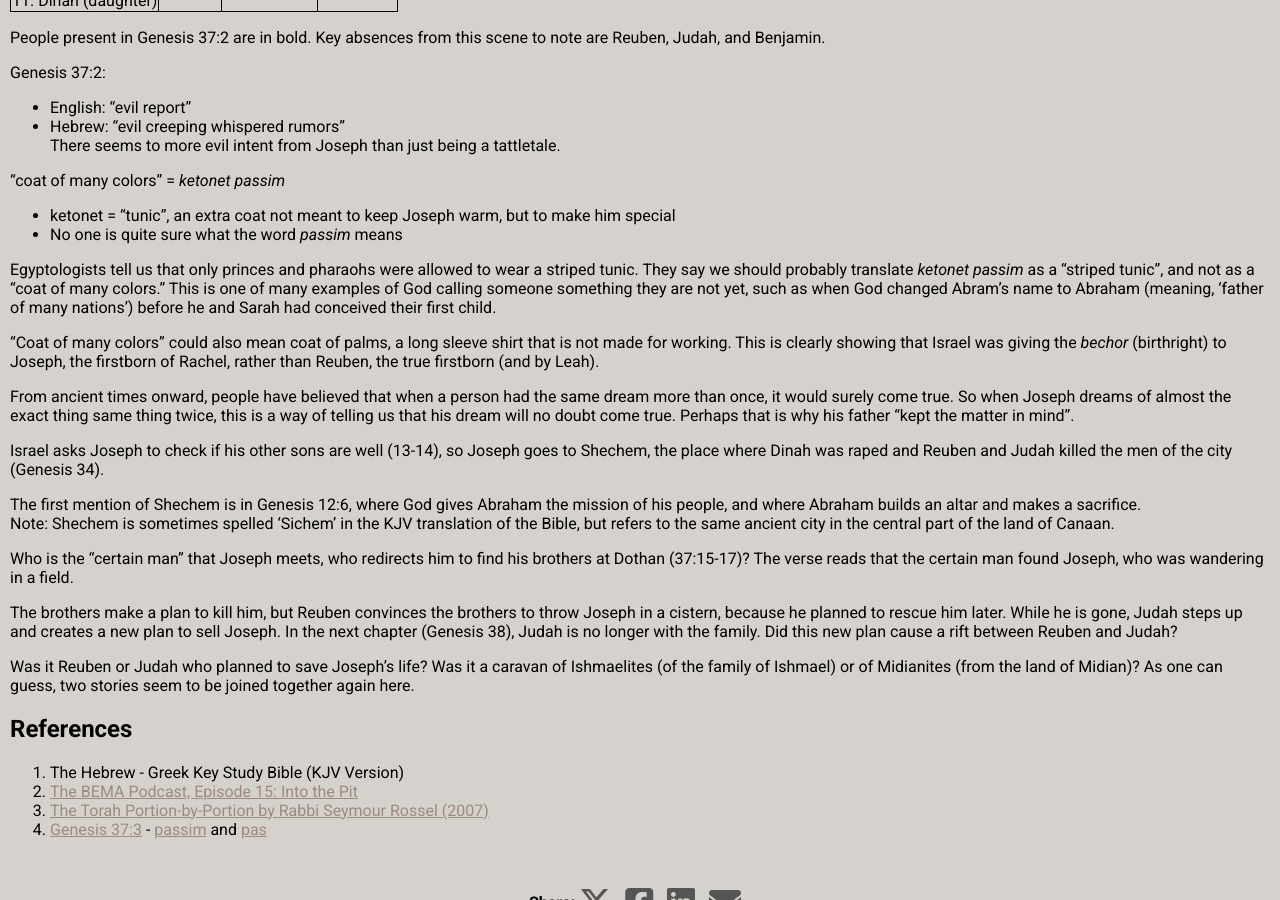
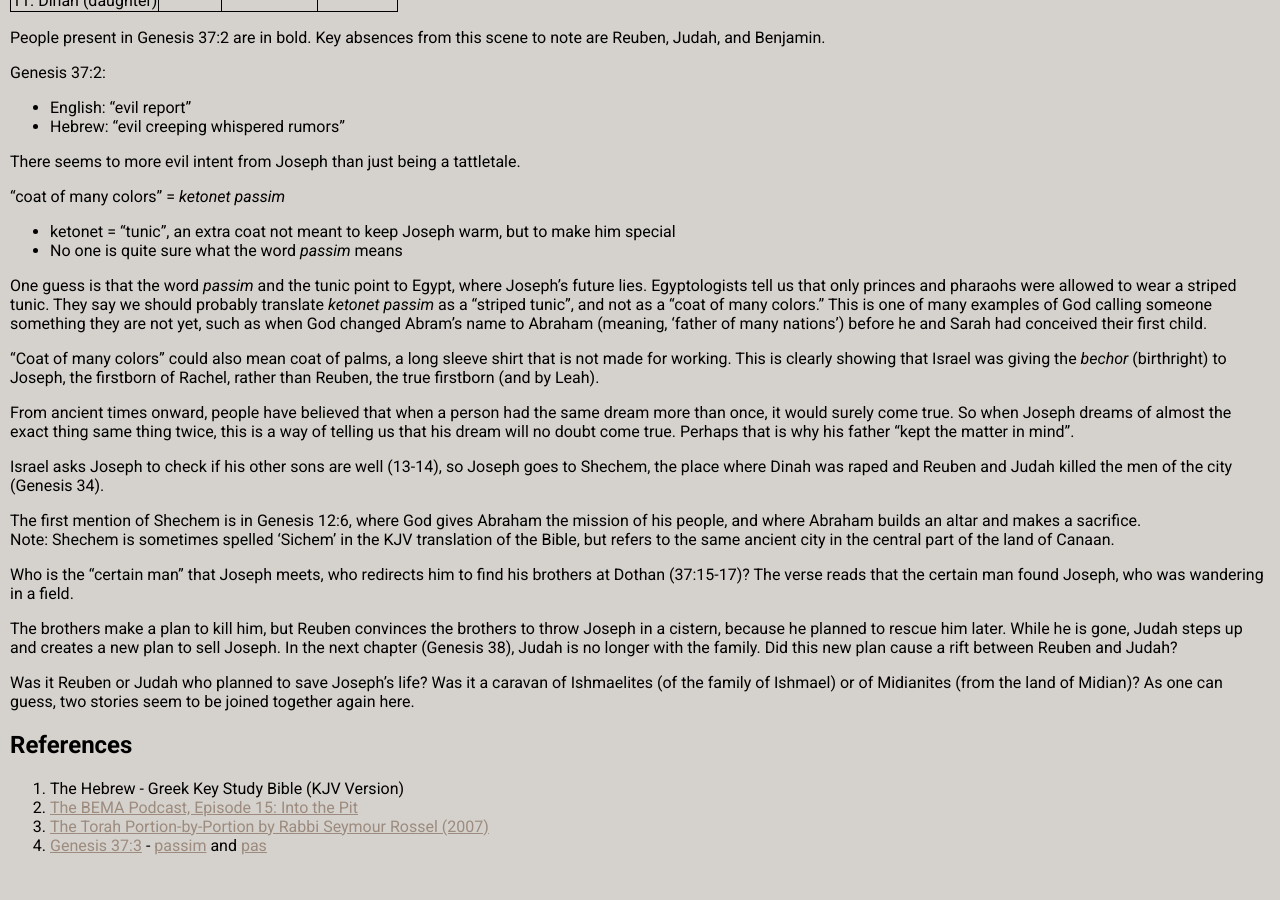
Before and after one commit to Francis-McKee/francis-mckee.github.io, a Jekyll site: the page built from _posts/theology/2026-02-02-genesis-37.md, in a window 1280 px wide and 900 px high, scrolled down 445 px. Built offline with Jekyll 4.4.1, drawn with Linux system fonts in a browser that asks for light colours; nearby versions of some CDN libraries; comment, search, counter and statistics services are not loaded.

Commit message:
edited post content with more information

```diff
--- a/_posts/theology/2026-02-02-genesis-37.md
+++ b/_posts/theology/2026-02-02-genesis-37.md
@@ -23,13 +23,14 @@ People present in Genesis 37:2 are in bold. Key absences from this scene to note
 Genesis 37:2:
 * English: "evil report"
 * Hebrew: "evil creeping whispered rumors"
+
 There seems to more evil intent from Joseph than just being a tattletale.
 
 "coat of many colors" = *ketonet passim*
 * ketonet = "tunic", an extra coat not meant to keep Joseph warm, but to make him special
 * No one is quite sure what the word *passim* means
 
-Egyptologists tell us that only princes and pharaohs were allowed to wear a striped tunic. They say we should probably translate *ketonet passim* as a "striped tunic", and not as a "coat of many colors." This is one of many examples of God calling someone something they are not yet, such as when God changed Abram's name to Abraham (meaning, 'father of many nations') before he and Sarah had conceived their first child.
+One guess is that the word *passim* and the tunic point to Egypt, where Joseph's future lies. Egyptologists tell us that only princes and pharaohs were allowed to wear a striped tunic. They say we should probably translate *ketonet passim* as a "striped tunic", and not as a "coat of many colors." This is one of many examples of God calling someone something they are not yet, such as when God changed Abram's name to Abraham (meaning, 'father of many nations') before he and Sarah had conceived their first child.
 
 "Coat of many colors" could also mean coat of palms, a long sleeve shirt that is not made for working. This is clearly showing that Israel was giving the *bechor* (birthright) to Joseph, the firstborn of Rachel, rather than Reuben, the true firstborn (and by Leah).
 
```
